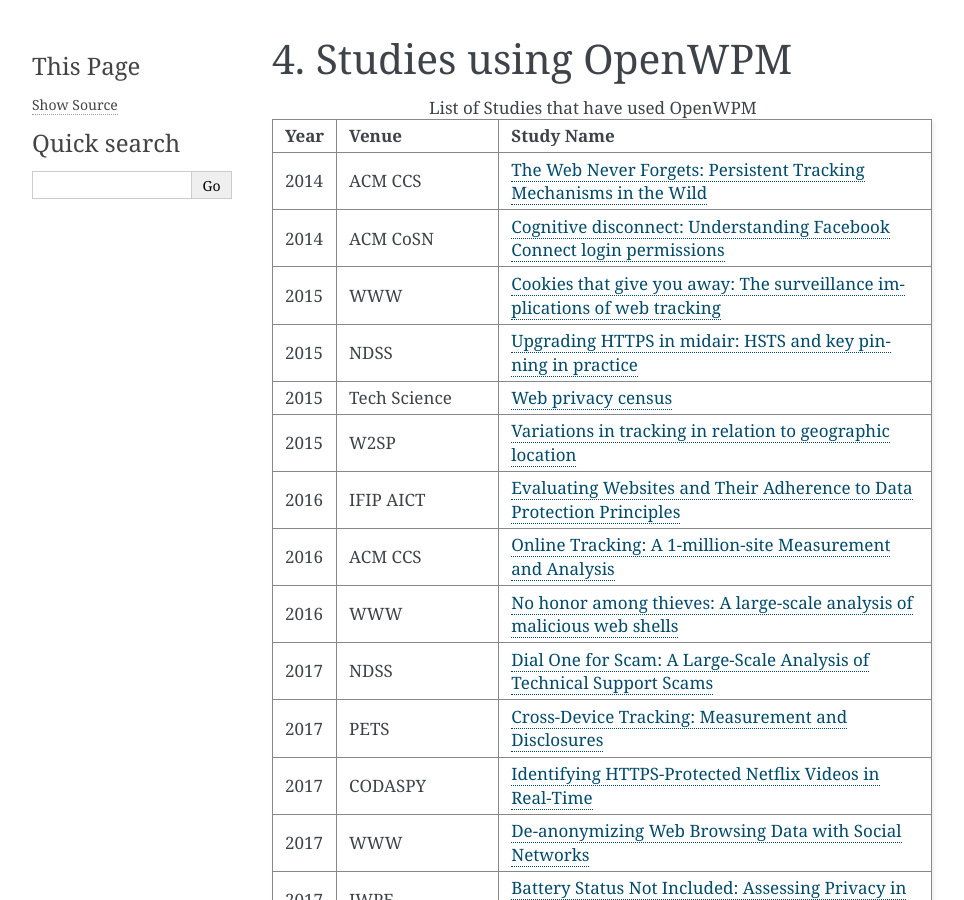
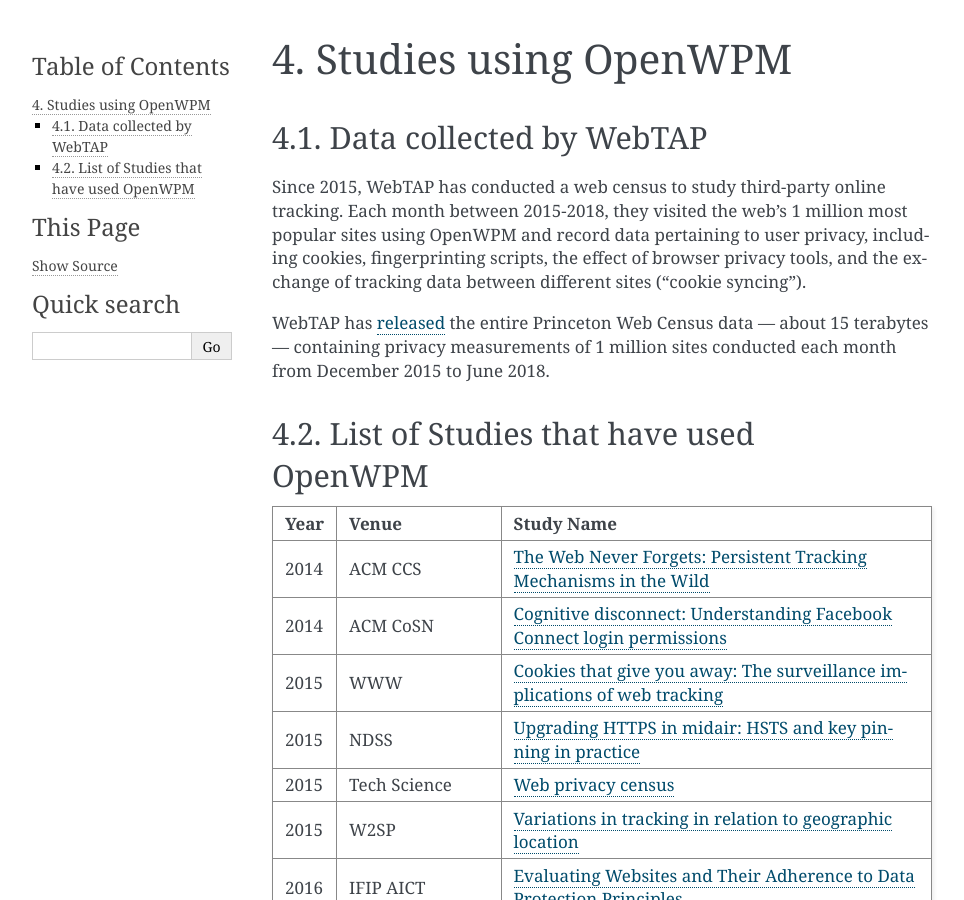
Before and after one commit to openwpm/OpenWPM, a Sphinx documentation site: the page built from docs/Papers.rst, in a window 1280 px wide and 900 px high. Shown: the whole window, without its empty margins (148-1112 px from the left). Built offline with Sphinx 7.4.7, drawn with Linux system fonts in a browser that asks for light colours.

Commit message:
docs(results): reference WebTAP data

```diff
--- a/docs/Papers.rst
+++ b/docs/Papers.rst
@@ -1,8 +1,24 @@
 Studies using OpenWPM
 ======================
 
-.. list-table:: List of Studies that have used OpenWPM
-    :widths: 5 10 50
+Data collected by WebTAP
+------------------------
+
+Since 2015, WebTAP has conducted a web census to study third-party online tracking.
+Each month between 2015-2018, they visited the web’s 1 million most popular sites using
+OpenWPM and record data pertaining
+to user privacy, including cookies, fingerprinting scripts, the effect of browser privacy tools,
+and the exchange of tracking data between different sites (“cookie syncing”).
+
+WebTAP has `released <https://webtransparency.cs.princeton.edu/webcensus/data-release/>`_
+the entire Princeton Web Census data — about 15 terabytes — containing
+privacy measurements of 1 million sites conducted each month from December 2015 to June 2018.
+
+List of Studies that have used OpenWPM
+---------------------------------------
+
+.. list-table::
+    :widths: 5 25 70
     :header-rows: 1
 
     * - Year
```
